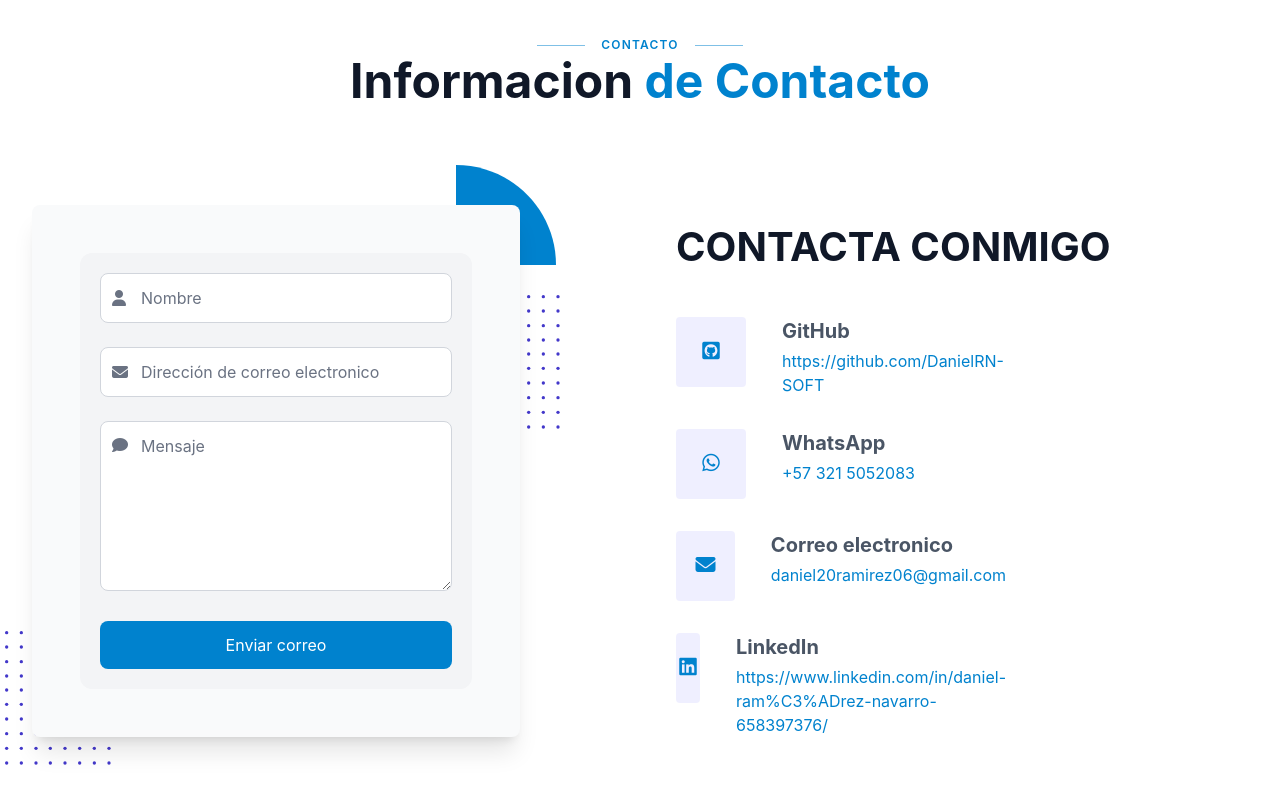
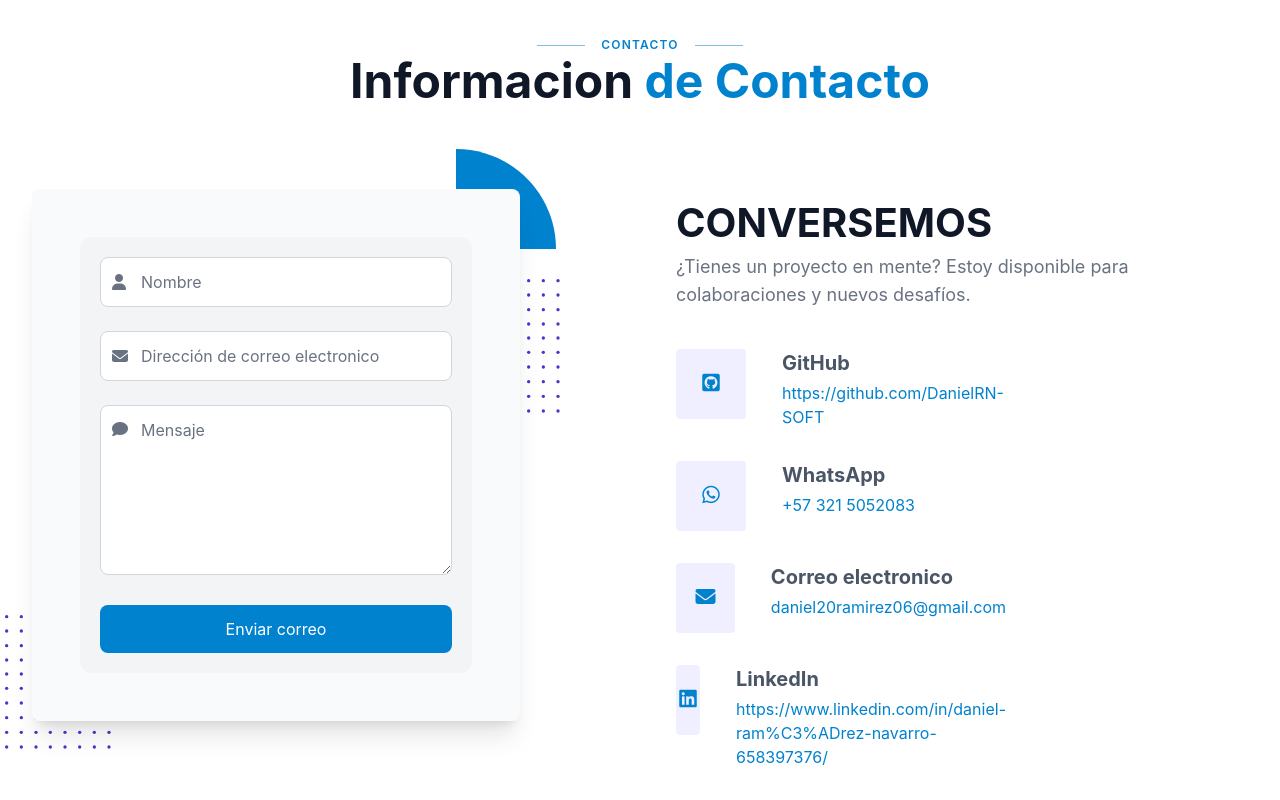
Before and after one commit to DanielRN-SOFT/portafolio_personal_frontend, a React (Vite) app: page / in a window 1280 px wide. Shown: the part 1420-2220 px from the top of the page. Built offline with nearby package versions, Linux system fonts and the light colour scheme; no server answers.

Commit message:
Titulo de contacto cambiado

```diff
--- a/src/components/FormularioContacto.jsx
+++ b/src/components/FormularioContacto.jsx
@@ -3,7 +3,7 @@ import RedesSociales from "./RedesSociales";
 
 const FormularioContacto = () => {
   return (
-    <div className="relative z-10 overflow-hidden py-12 sm:py-20 lg:py-20 text-gray-900 dark:text-gray-100 transition-colors duration-300">
+    <div className="relative z-10 overflow-hidden py-8 sm:py-16 lg:py-16 text-gray-900 dark:text-gray-100 transition-colors duration-300 mb-3">
       <div className="container mx-auto">
         <div className="mx-4 flex flex-wrap justify-center lg:justify-between">
           {/* { <!-- Contact Form --> */}
@@ -79,10 +79,14 @@ const FormularioContacto = () => {
 
           {/* { <!-- Contact Information --> */}
           <div className="order-1 w-full px-4 lg:order-2 lg:w-1/2 xl:w-6/12">
-            <div className="mb-12 px-5 pt-3 sm:max-w-142.5 lg:mb-0">
-              <h2 className="text-gray-900 mb-10 text-[32px] font-bold uppercase sm:text-[40px] lg:text-[36px] xl:text-[40px]">
-                Contacta conmigo
+            <div className="mb-15 px-5 pt-1 sm:max-w-142.5 lg:mb-0">
+              <h2 className="text-gray-900 text-[32px] font-bold uppercase sm:text-[40px] lg:text-[36px] xl:text-[40px]">
+                Conversemos
               </h2>
+              <p className="text-gray-500  mb-10 text-lg ">
+                ¿Tienes un proyecto en mente? Estoy disponible para
+                colaboraciones y nuevos desafíos.{" "}
+              </p>
 
               {/* { <!-- GitHub --> */}
               <RedesSociales
```
